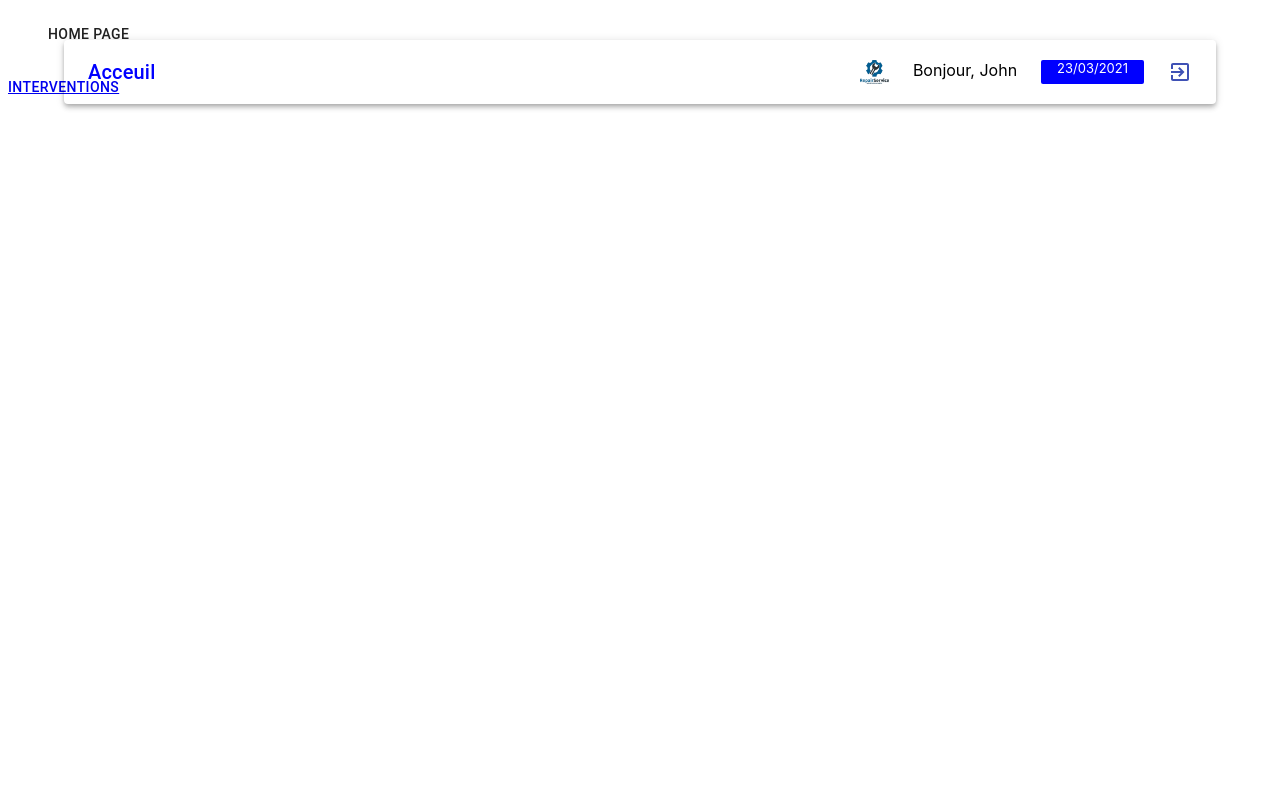
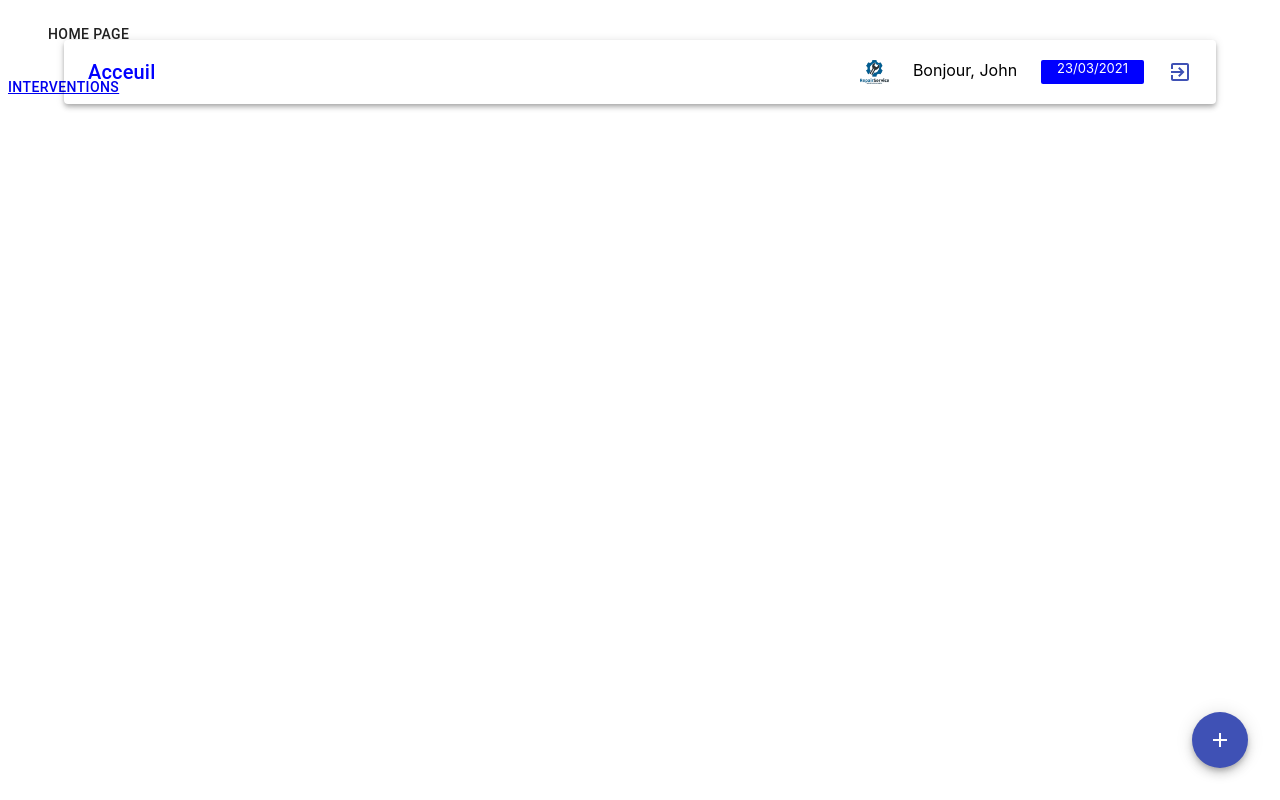
Before and after one commit to GiuseppeFitzsimmons/notionexercise, a React (Create React App) app: page /interventions in a window 1280 px wide. Built offline with nearby package versions, Linux system fonts and the light colour scheme.

Commit message:
floating button

```diff
--- a/src/App.js
+++ b/src/App.js
@@ -47,7 +47,7 @@ function App() {
   console.log("location", location)
   return (
     <>
-      <Header location={location}/>
+      <Header location={location} />
       <Router>
         <div className={classes.root}>
           <ul>
@@ -67,6 +67,9 @@ function App() {
               </Button>
             </Route>
           </Switch>
+          <Fab color="primary" aria-label="add" className={classes.floatingButton} >
+            <AddIcon />
+          </Fab>
         </div>
       </Router>
     </>
```
